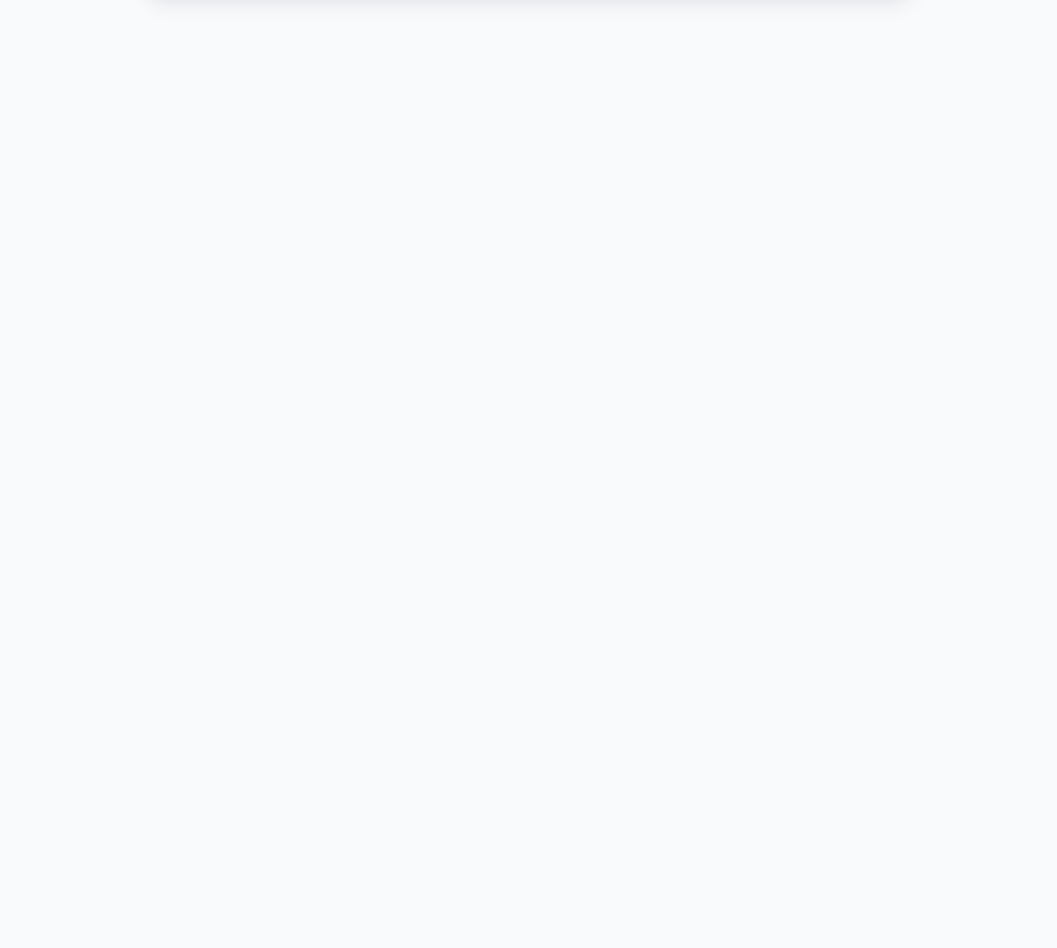
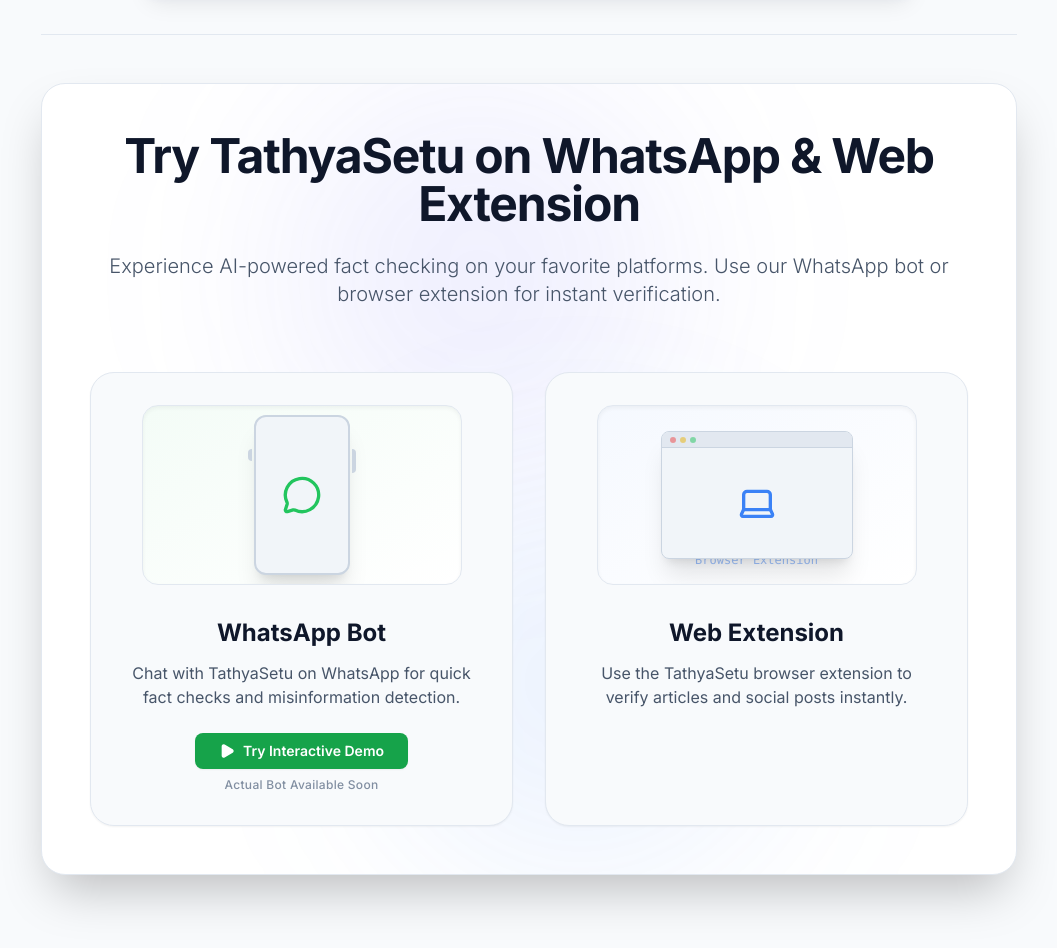
Before and after one commit to krishrai-22/TathyaSetu, a React (Vite) app: page / in a window 1280 px wide. Shown: the part 580-1528 px from the top of the page, without its empty margins (111-1168 px from the left). Before the commit the page ends 800 px from the top, so only its background shows below. Built offline with nearby package versions, Linux system fonts and the light colour scheme; no server answers.

Commit message:
feat: Add promotional section for WhatsApp bot
Introduces a new promotional section on the main page to highlight additional TathyaSetu features, specifically the WhatsApp bot and browser extension. This section aims to drive user engagement with these complementary tools.

```diff
--- a/App.tsx
+++ b/App.tsx
@@ -2,6 +2,7 @@
 import { InputForm } from './components/InputForm';
 import { ResultCard } from './components/ResultCard';
 import { MethodologyModal } from './components/MethodologyModal';
+import { PromoSection } from './components/PromoSection';
 import { analyzeContent } from './services/gemini';
 import { FullAnalysisResponse, Language } from './types';
 import { translations } from './translations';
@@ -165,6 +166,9 @@
         {/* Results */}
         {result && <ResultCard data={result} t={t} currentLanguage={language} />}
 
+        {/* Promotional Section (WhatsApp Bot & Extension) */}
+        <PromoSection language={language} t={t} />
+
       </main>
 
     </div>
--- /dev/null
+++ b/components/PromoSection.tsx
@@ -0,0 +1,79 @@
+import React, { useState } from 'react';
+import { MessageCircle, Laptop, Play } from 'lucide-react';
+import { TranslationSchema } from '../translations';
+import { Language } from '../types';
+import { WhatsAppDemo } from './WhatsAppDemo';
+
+interface PromoSectionProps {
+  language: Language;
+  t: TranslationSchema;
+}
+
+export const PromoSection: React.FC<PromoSectionProps> = ({ language, t }) => {
+  const [showWaDemo, setShowWaDemo] = useState(false);
+
+  return (
+    <section className="py-12 mt-12 border-t border-slate-200 dark:border-slate-800 transition-colors">
+
+      {showWaDemo && (
+        <WhatsAppDemo t={t} language={language} onClose={() => setShowWaDemo(false)} />
+      )}
+
+      <div className="bg-white dark:bg-slate-900 rounded-3xl p-8 md:p-12 overflow-hidden relative shadow-2xl border border-slate-200 dark:border-slate-800 transition-colors">
+        <div className="absolute top-0 left-1/4 w-96 h-96 bg-indigo-500/10 rounded-full blur-[100px] pointer-events-none"></div>
+        <div className="absolute bottom-0 right-1/4 w-96 h-96 bg-blue-500/10 rounded-full blur-[100px] pointer-events-none"></div>
+
+        <div className="relative z-10 text-center mb-16 max-w-4xl mx-auto">
+          <h2 className="text-3xl md:text-5xl font-bold text-slate-900 dark:text-white mb-6 tracking-tight leading-tight">{t.promoTitle}</h2>
+          <p className="text-slate-600 dark:text-slate-400 text-lg md:text-xl font-light">{t.promoSubtitle}</p>
+        </div>
+
+        <div className="grid md:grid-cols-2 gap-8 relative z-10 max-w-5xl mx-auto">
+          {/* WhatsApp Card */}
+          <div
+            onClick={() => setShowWaDemo(true)}
+            className="group relative bg-slate-50 dark:bg-slate-950 border border-slate-200 dark:border-slate-800 rounded-3xl p-8 flex flex-col items-center text-center hover:border-green-500/50 hover:bg-white dark:hover:bg-slate-900 transition-all duration-300 cursor-pointer shadow-sm hover:shadow-md"
+          >
+            <div className="w-full max-w-xs mx-auto aspect-[3/4] sm:aspect-video bg-white dark:bg-slate-900 rounded-2xl mb-8 flex items-center justify-center border border-slate-200 dark:border-slate-800 relative overflow-hidden shadow-inner group-hover:scale-[1.02] transition-transform duration-500">
+              <div className="absolute inset-0 bg-gradient-to-br from-green-500/5 to-transparent"></div>
+              <div className="relative z-10 w-24 h-40 border-2 border-slate-300 dark:border-slate-700 rounded-xl flex items-center justify-center bg-slate-100 dark:bg-slate-800 shadow-xl">
+                 <MessageCircle className="w-10 h-10 text-green-500" />
+                 <div className="absolute -right-2 top-8 w-1 h-6 bg-slate-300 dark:bg-slate-700 rounded-r-md"></div>
+                 <div className="absolute -left-2 top-8 w-1 h-3 bg-slate-300 dark:bg-slate-700 rounded-l-md"></div>
+              </div>
+              <div className="absolute bottom-4 text-xs font-mono text-green-500/50">WhatsApp Bot</div>
+            </div>
+            <h3 className="text-2xl font-bold text-slate-900 dark:text-white mb-3 group-hover:text-green-600 dark:group-hover:text-green-400 transition-colors">{t.promoWhatsappTitle}</h3>
+            <p className="text-slate-600 dark:text-slate-400 leading-relaxed text-sm md:text-base mb-6">{t.promoWhatsappDesc}</p>
+
+            <button className="bg-green-600 text-white px-6 py-2 rounded-lg font-semibold hover:bg-green-500 transition-colors flex items-center gap-2 text-sm shadow-sm">
+                <Play className="w-4 h-4 fill-current" />
+                {t.waDemoBtn}
+            </button>
+            <p className="text-xs text-slate-500 mt-2 font-medium tracking-wide opacity-80">{t.waComingSoon}</p>
+          </div>
+
+          {/* Extension Card */}
+          <div className="group relative bg-slate-50 dark:bg-slate-950 border border-slate-200 dark:border-slate-800 rounded-3xl p-8 flex flex-col items-center text-center hover:border-blue-500/50 hover:bg-white dark:hover:bg-slate-900 transition-all duration-300 shadow-sm hover:shadow-md">
+            <div className="w-full max-w-xs mx-auto aspect-[3/4] sm:aspect-video bg-white dark:bg-slate-900 rounded-2xl mb-8 flex items-center justify-center border border-slate-200 dark:border-slate-800 relative overflow-hidden shadow-inner group-hover:scale-[1.02] transition-transform duration-500">
+              <div className="absolute inset-0 bg-gradient-to-br from-blue-500/5 to-transparent"></div>
+              <div className="relative z-10 w-48 h-32 border border-slate-300 dark:border-slate-700 bg-slate-100 dark:bg-slate-800 rounded-lg shadow-xl overflow-hidden flex flex-col">
+                  <div className="h-4 bg-slate-200 dark:bg-slate-700 border-b border-slate-300 dark:border-slate-600 flex items-center px-2 gap-1">
+                      <div className="w-1.5 h-1.5 rounded-full bg-red-500/50"></div>
+                      <div className="w-1.5 h-1.5 rounded-full bg-yellow-500/50"></div>
+                      <div className="w-1.5 h-1.5 rounded-full bg-green-500/50"></div>
+                  </div>
+                  <div className="flex-1 flex items-center justify-center relative">
+                      <Laptop className="w-10 h-10 text-blue-500" />
+                  </div>
+              </div>
+              <div className="absolute bottom-4 text-xs font-mono text-blue-500/50">Browser Extension</div>
+            </div>
+            <h3 className="text-2xl font-bold text-slate-900 dark:text-white mb-3 group-hover:text-blue-600 dark:group-hover:text-blue-400 transition-colors">{t.promoExtensionTitle}</h3>
+            <p className="text-slate-600 dark:text-slate-400 leading-relaxed text-sm md:text-base mb-6">{t.promoExtensionDesc}</p>
+          </div>
+        </div>
+      </div>
+    </section>
+  );
+};
```
